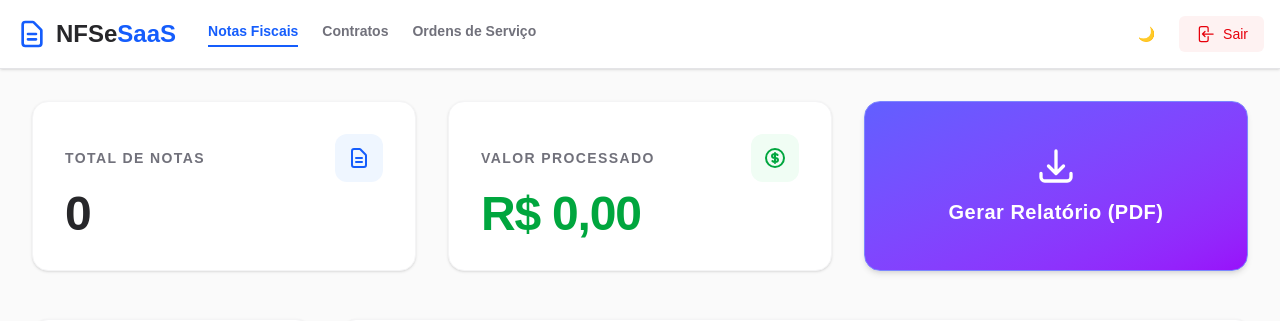
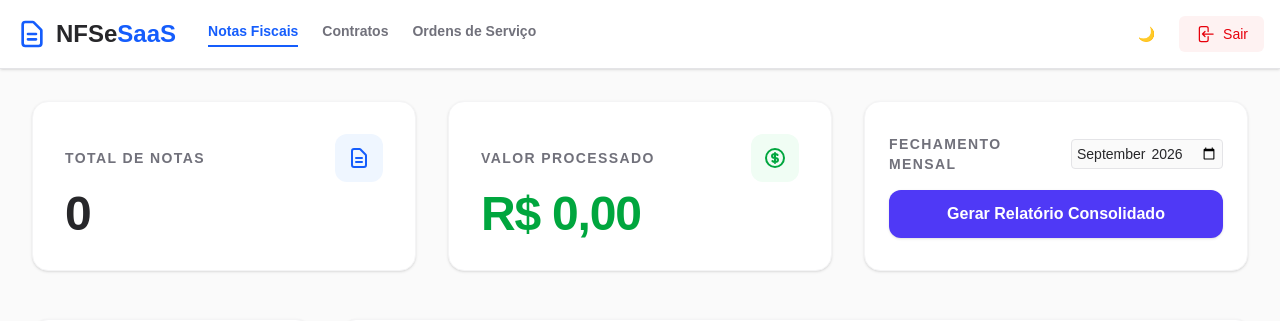
Before and after one commit to Victor-Vaglieri/NFSe-Plat, a Next.js app in the folder frontend/: page /dashboard in a window 1280 px wide. Shown: the top 321 px of the page. Built offline with nearby package versions, Linux system fonts and the light colour scheme; no server answers; sample sign-in values are in the browser's storage.

Commit message:
adição de feature e data base do fechamento atualmente mensal

```diff
--- a/frontend/src/app/dashboard/page.tsx
+++ b/frontend/src/app/dashboard/page.tsx
@@ -13,6 +13,9 @@ export default function DashboardPage() {
   const [osList, setOsList] = useState<any[]>([]);
   const [selectedOsId, setSelectedOsId] = useState("");
   const [darkMode, setDarkMode] = useState(false);
+  const [reportMonth, setReportMonth] = useState("2026-09");
+  const [reportStatus, setReportStatus] = useState("IDLE");
+  const [reportUrl, setReportUrl] = useState("");
 
   useEffect(() => {
     const isDark = localStorage.getItem("theme") === "dark";
@@ -49,6 +52,54 @@ export default function DashboardPage() {
       if (res.ok) setOsList(await res.json());
     } catch (e) { console.error(e); }
   };
+
+  const handleGenerateReport = async () => {
+    const token = localStorage.getItem("token");
+    setReportStatus("PENDING");
+    try {
+      const res = await fetch(`${process.env.NEXT_PUBLIC_API_URL}/reports/`, {
+        method: "POST",
+        headers: {
+          "Authorization": `Bearer ${token}`,
+          "Content-Type": "application/json"
+        },
+        body: JSON.stringify({ reference_month: reportMonth })
+      });
+      const data = await res.json();
+      if (data.status === "COMPLETED" && data.file_path) {
+        setReportStatus("COMPLETED");
+        setReportUrl(`${process.env.NEXT_PUBLIC_API_URL?.replace('/api/v1', '')}/${data.file_path}`);
+      }
+    } catch (e) {
+      setReportStatus("IDLE");
+      console.error(e);
+    }
+  };
+
+  const checkReportStatus = async () => {
+    const token = localStorage.getItem("token");
+    try {
+      const res = await fetch(`${process.env.NEXT_PUBLIC_API_URL}/reports/`, {
+        headers: { "Authorization": `Bearer ${token}` }
+      });
+      const data = await res.json();
+      const currentReport = data.find((r: any) => r.reference_month === reportMonth);
+      if (currentReport && currentReport.status === "COMPLETED" && currentReport.file_path) {
+        setReportStatus("COMPLETED");
+        setReportUrl(`${process.env.NEXT_PUBLIC_API_URL?.replace('/api/v1', '')}/${currentReport.file_path}`);
+      }
+    } catch (e) { console.error(e); }
+  };
+
+  useEffect(() => {
+    let interval: any;
+    if (reportStatus === "PENDING") {
+      interval = setInterval(() => {
+        checkReportStatus();
+      }, 3000);
+    }
+    return () => clearInterval(interval);
+  }, [reportStatus, reportMonth]);
 
   const fetchInvoices = async (token: string) => {
     try {
@@ -177,17 +228,31 @@ export default function DashboardPage() {
               <h3 className="text-5xl font-extrabold text-green-600 dark:text-green-400 tracking-tight">R$ {totalValue.toLocaleString('pt-BR', { minimumFractionDigits: 2 })}</h3>
             </div>
 
-            {/* Card: Botão de PDF */}
-            <button
-              onClick={() => window.print()}
-              className="group relative overflow-hidden bg-gradient-to-br from-indigo-500 to-purple-600 hover:from-indigo-600 hover:to-purple-700 text-white p-8 rounded-2xl shadow-md hover:shadow-xl transition-all flex flex-col items-center justify-center gap-3 print:hidden border border-indigo-400 dark:border-indigo-500 w-full h-full"
-            >
-              <div className="absolute inset-0 bg-white/10 opacity-0 group-hover:opacity-100 transition-opacity"></div>
-              <svg xmlns="http://www.w3.org/2000/svg" fill="none" viewBox="0 0 24 24" strokeWidth={2} stroke="currentColor" className="w-10 h-10 group-hover:-translate-y-1 transition-transform">
-                <path strokeLinecap="round" strokeLinejoin="round" d="M3 16.5v2.25A2.25 2.25 0 005.25 21h13.5A2.25 2.25 0 0021 18.75V16.5M16.5 12L12 16.5m0 0L7.5 12m4.5 4.5V3" />
-              </svg>
-              <span className="text-xl font-bold tracking-wide">Gerar Relatório (PDF)</span>
-            </button>
+            <div className="bg-white dark:bg-gray-800 p-6 rounded-2xl shadow-sm border border-gray-100 dark:border-gray-700 hover:shadow-md transition-all flex flex-col justify-center gap-3">
+              <div className="flex items-center justify-between mb-1">
+                <p className="text-sm font-semibold text-gray-500 dark:text-gray-400 uppercase tracking-widest">Fechamento Mensal</p>
+                <input type="month" value={reportMonth} onChange={e => {setReportMonth(e.target.value); setReportStatus("IDLE"); setReportUrl("");}} className="p-1 rounded bg-gray-50 dark:bg-gray-700 border border-gray-200 dark:border-gray-600 text-sm outline-none font-medium"/>
+              </div>
+
+              {reportStatus === "PENDING" ? (
+                <button disabled className="bg-indigo-400 dark:bg-indigo-500/50 text-white p-3 rounded-xl flex items-center justify-center gap-2 cursor-wait w-full font-bold">
+                  <svg className="animate-spin h-5 w-5 text-white" xmlns="http://www.w3.org/2000/svg" fill="none" viewBox="0 0 24 24">
+                    <circle className="opacity-25" cx="12" cy="12" r="10" stroke="currentColor" strokeWidth="4"></circle>
+                    <path className="opacity-75" fill="currentColor" d="M4 12a8 8 0 018-8V0C5.373 0 0 5.373 0 12h4zm2 5.291A7.962 7.962 0 014 12H0c0 3.042 1.135 5.824 3 7.938l3-2.647z"></path>
+                  </svg>
+                  Preparando Arquivos...
+                </button>
+              ) : reportStatus === "COMPLETED" && reportUrl ? (
+                <a href={reportUrl} target="_blank" className="bg-green-600 hover:bg-green-700 text-white p-3 rounded-xl flex items-center justify-center gap-2 transition-colors w-full font-bold shadow-sm">
+                  <svg xmlns="http://www.w3.org/2000/svg" fill="none" viewBox="0 0 24 24" strokeWidth={2} stroke="currentColor" className="w-5 h-5"><path strokeLinecap="round" strokeLinejoin="round" d="M3 16.5v2.25A2.25 2.25 0 005.25 21h13.5A2.25 2.25 0 0021 18.75V16.5M16.5 12L12 16.5m0 0L7.5 12m4.5 4.5V3" /></svg>
+                  Baixar Relatório Fechado
+                </a>
+              ) : (
+                <button onClick={handleGenerateReport} className="bg-indigo-600 hover:bg-indigo-700 text-white p-3 rounded-xl flex items-center justify-center gap-2 transition-colors w-full font-bold shadow-sm">
+                  Gerar Relatório Consolidado
+                </button>
+              )}
+            </div>
 
           </div>
 
@@ -283,8 +348,8 @@ export default function DashboardPage() {
                           <td className="p-4 text-sm font-medium">{inv.invoice_number || "-"}</td>
                           <td className="p-4 text-sm text-gray-500 dark:text-gray-400 whitespace-nowrap">
                             <div className="flex flex-col">
-                              <span className="font-semibold text-gray-700 dark:text-gray-300">Lançamento: {new Date(inv.created_at).toLocaleDateString("pt-BR")}</span>
-                              <span className="text-xs">Emissão: {inv.issue_date ? new Date(inv.issue_date).toLocaleDateString("pt-BR") : "-"}</span>
+                              <span className="font-semibold text-gray-700 dark:text-gray-300">Lançamento: {inv.created_at.substring(8,10) + "/" + inv.created_at.substring(5,7) + "/" + inv.created_at.substring(0,4)}</span>
+                              <span className="text-xs">Emissão: {inv.issue_date ? inv.issue_date.substring(8,10) + "/" + inv.issue_date.substring(5,7) + "/" + inv.issue_date.substring(0,4) : "-"}</span>
                             </div>
                           </td>
                           <td className="p-4 text-sm font-mono text-gray-500 dark:text-gray-400 whitespace-nowrap">{inv.issuer_cnpj || "-"}</td>
```
